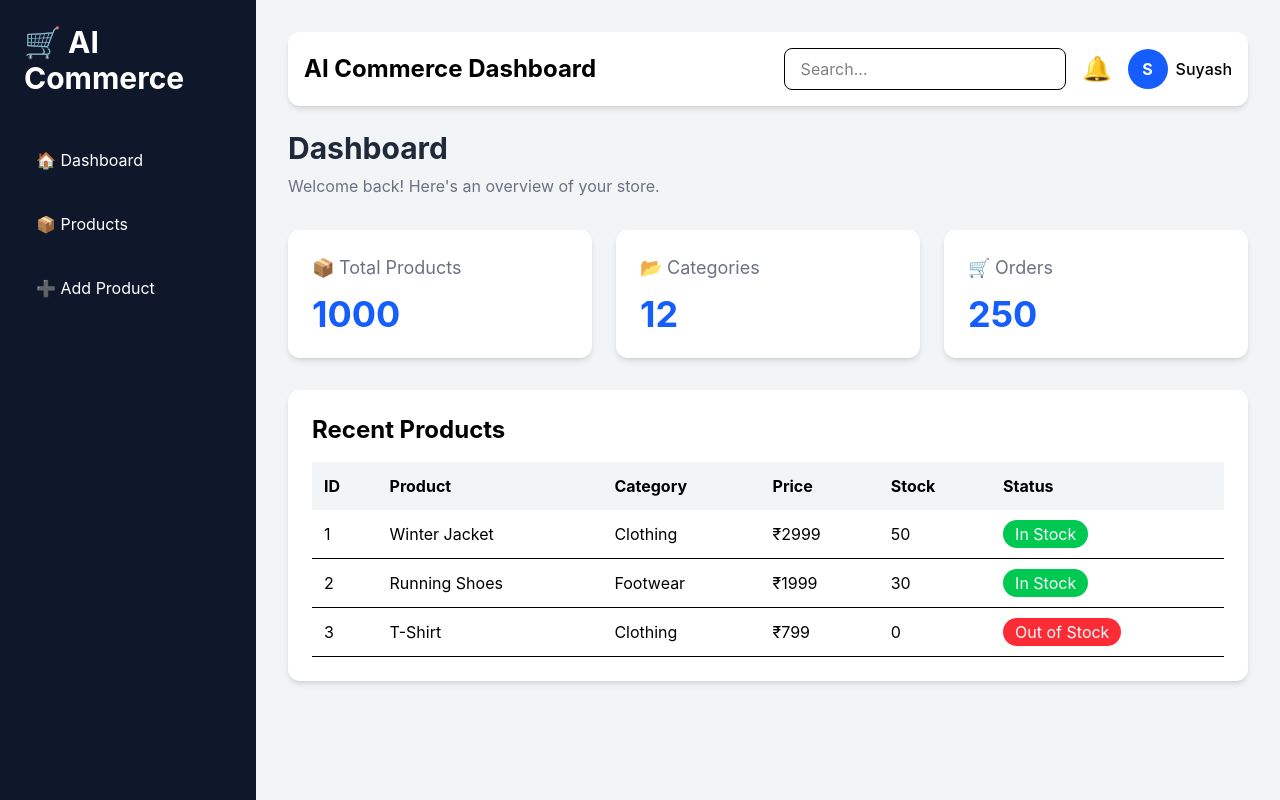
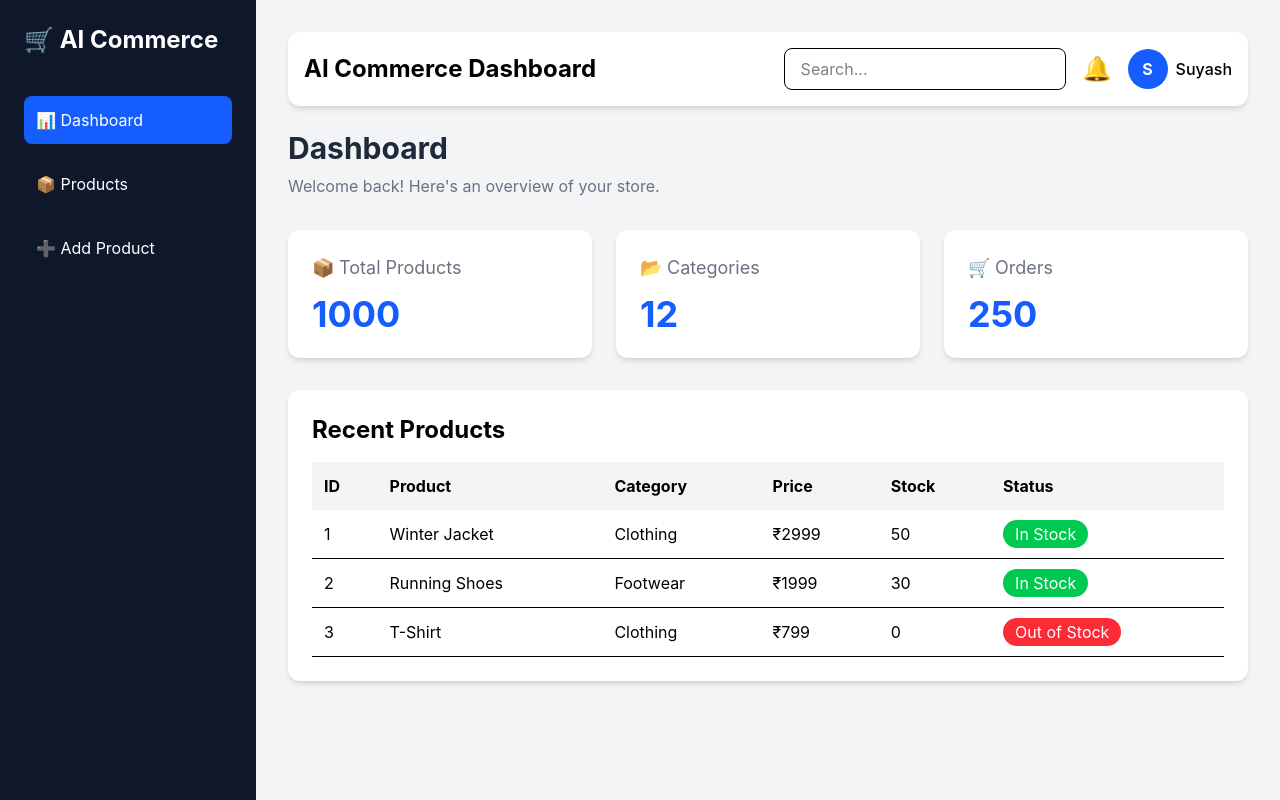
Before and after one commit to AnilaMohanan/AI-Commerce-Engine, a React (Vite) app in the folder client/: page / in a window 1280 px wide. Built offline with nearby package versions, Linux system fonts and the light colour scheme.

Commit message:
Enhance sidebar navigation and active menu

```diff
--- a/client/src/components/Sidebar.jsx
+++ b/client/src/components/Sidebar.jsx
@@ -1,38 +1,55 @@
-import { Link } from "react-router-dom";
+import { NavLink } from "react-router-dom";
 
 function Sidebar() {
   return (
-    <div className="w-64 min-h-screen bg-slate-900 text-white p-6">
-
-      <h1 className="text-3xl font-bold mb-10">
+    <div className="w-64 h-screen bg-slate-900 text-white p-6">
+      <h1 className="text-2xl font-bold mb-10">
         🛒 AI Commerce
       </h1>
 
-      <nav className="space-y-4">
+      <nav className="flex flex-col gap-4">
 
-        <Link
+        <NavLink
           to="/"
-          className="block p-3 rounded-lg hover:bg-slate-700 transition"
+          end
+          className={({ isActive }) =>
+            `p-3 rounded-lg transition ${
+              isActive
+                ? "bg-blue-600"
+                : "hover:bg-slate-700"
+            }`
+          }
         >
-          🏠 Dashboard
-        </Link>
+          📊 Dashboard
+        </NavLink>
 
-        <Link
+        <NavLink
           to="/products"
-          className="block p-3 rounded-lg hover:bg-slate-700 transition"
+          className={({ isActive }) =>
+            `p-3 rounded-lg transition ${
+              isActive
+                ? "bg-blue-600"
+                : "hover:bg-slate-700"
+            }`
+          }
         >
           📦 Products
-        </Link>
+        </NavLink>
 
-        <Link
+        <NavLink
           to="/add-product"
-          className="block p-3 rounded-lg hover:bg-slate-700 transition"
+          className={({ isActive }) =>
+            `p-3 rounded-lg transition ${
+              isActive
+                ? "bg-blue-600"
+                : "hover:bg-slate-700"
+            }`
+          }
         >
           ➕ Add Product
-        </Link>
+        </NavLink>
 
       </nav>
-
     </div>
   );
 }
```
